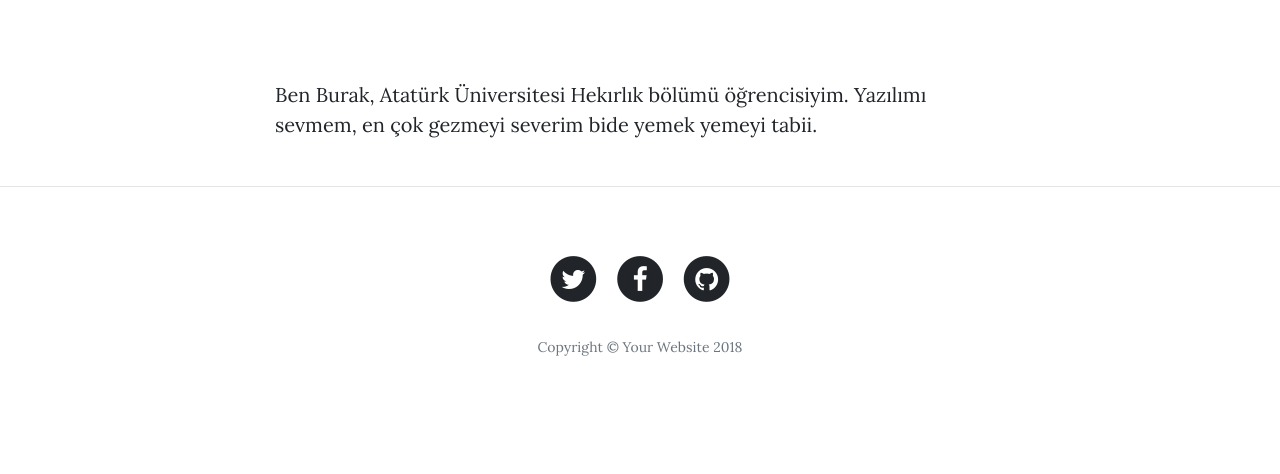
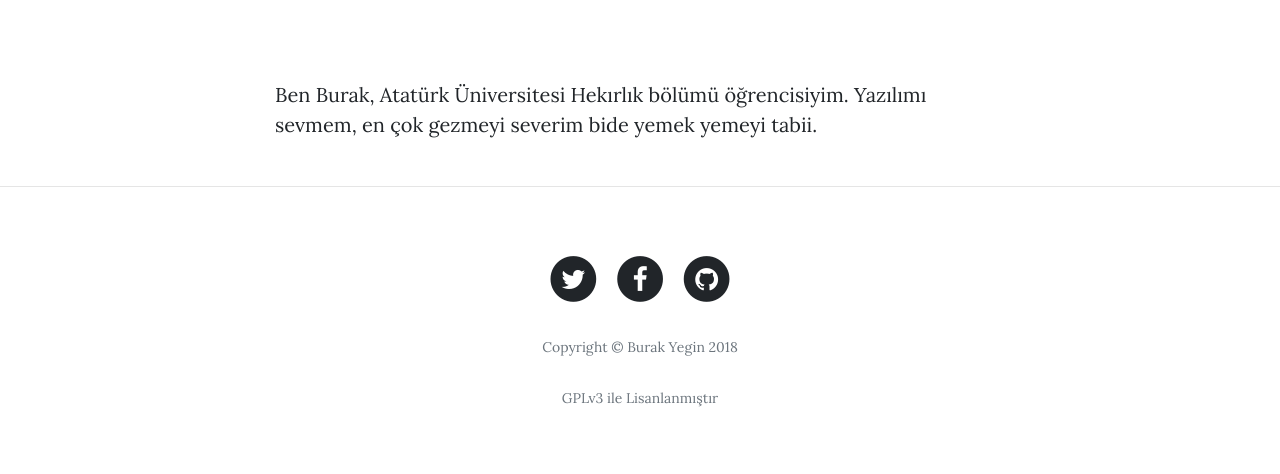
Before and after one commit to burakyegin/burakyegin.github.io, a Jekyll site: the page about.html, which Jekyll copies as it is, in a window 1280 px wide. Shown: the part 532-1006 px from the top of the page. Built offline with Jekyll 4.4.1, drawn with Linux system fonts in a browser that asks for light colours; before the commit the page ends 955 px from its top, so only the background shows below that; some of the changed lines change nothing that is shown.

Commit message:
Update about.html

```diff
--- a/about.html
+++ b/about.html
@@ -79,13 +79,13 @@
     <hr>
 
     <!-- Footer -->
-    <footer>
+      <footer>
       <div class="container">
         <div class="row">
           <div class="col-lg-8 col-md-10 mx-auto">
             <ul class="list-inline text-center">
               <li class="list-inline-item">
-                <a href="#">
+                <a href="https://twitter.com/burakkyegin">
                   <span class="fa-stack fa-lg">
                     <i class="fa fa-circle fa-stack-2x"></i>
                     <i class="fa fa-twitter fa-stack-1x fa-inverse"></i>
@@ -93,7 +93,7 @@
                 </a>
               </li>
               <li class="list-inline-item">
-                <a href="#">
+                <a href="https://www.facebook.com/ybyegin61">
                   <span class="fa-stack fa-lg">
                     <i class="fa fa-circle fa-stack-2x"></i>
                     <i class="fa fa-facebook fa-stack-1x fa-inverse"></i>
@@ -101,7 +101,7 @@
                 </a>
               </li>
               <li class="list-inline-item">
-                <a href="#">
+                <a href="https://github.com/burakyegin">
                   <span class="fa-stack fa-lg">
                     <i class="fa fa-circle fa-stack-2x"></i>
                     <i class="fa fa-github fa-stack-1x fa-inverse"></i>
@@ -109,7 +109,8 @@
                 </a>
               </li>
             </ul>
-            <p class="copyright text-muted">Copyright &copy; Your Website 2018</p>
+            <p class="copyright text-muted">Copyright &copy; Burak Yegin 2018</p>
+            <p class="copyright text-muted">GPLv3 ile Lisanlanmıştır</p>
           </div>
         </div>
       </div>
```
